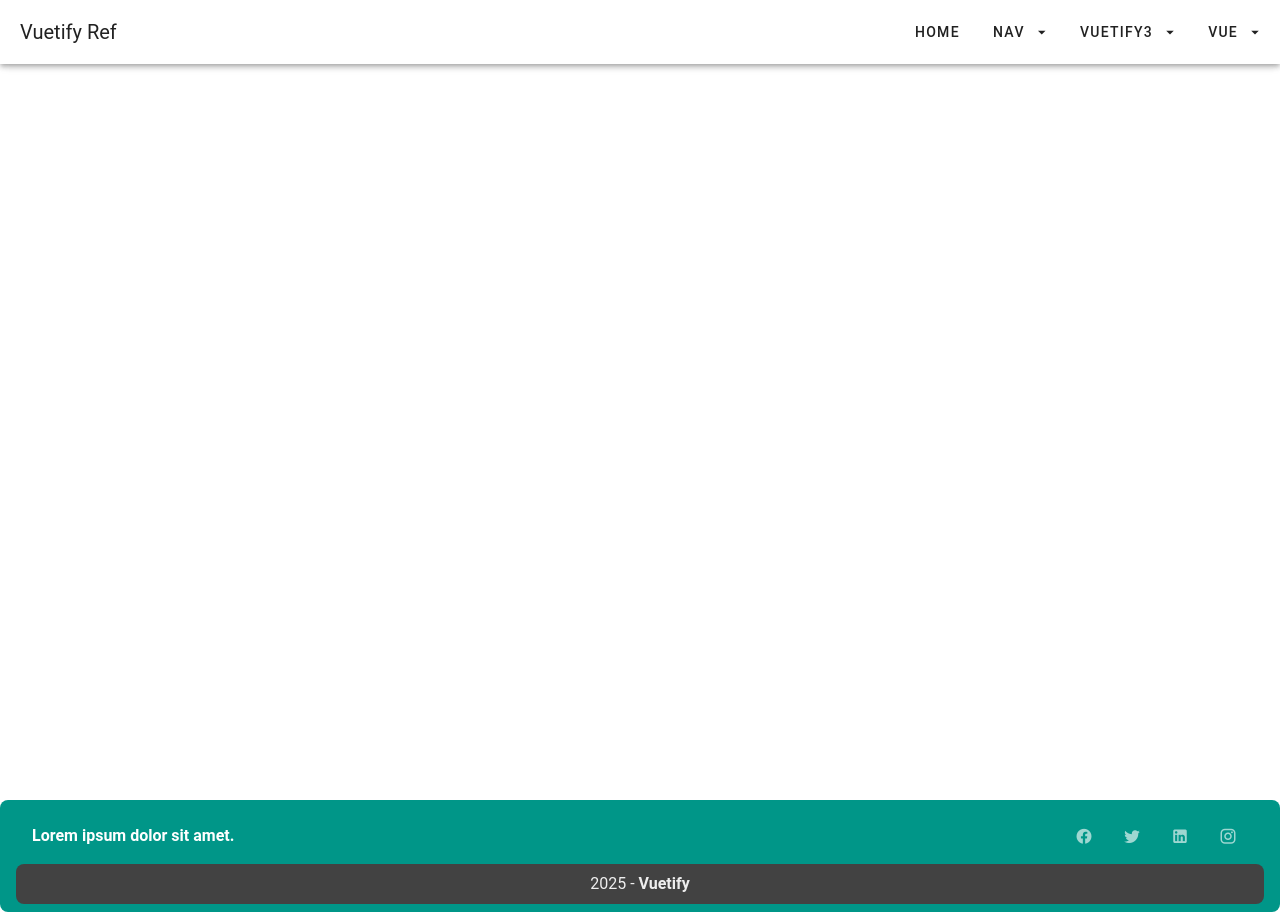
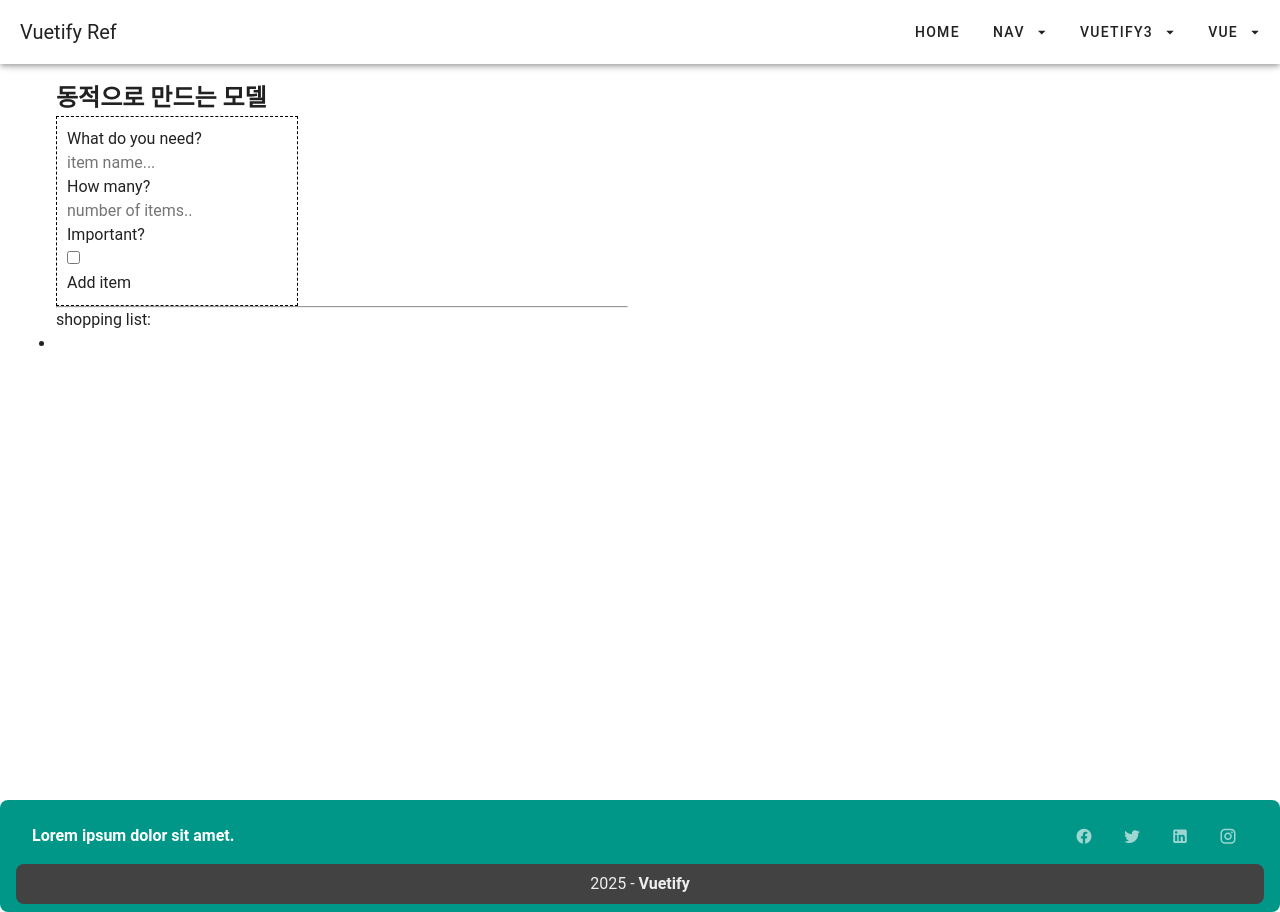
Before and after one commit to Leejinhee1106/vuetify, a Vue app in the folder layout/: page /vmodel in a window 1280 px wide. Built offline with nearby package versions, Linux system fonts and the light colour scheme; a small style sheet from the web is missing.

Commit message:
마지막

```diff
--- a/layout/src/components/ref/Vmodel.vue
+++ b/layout/src/components/ref/Vmodel.vue
@@ -1,9 +1,52 @@
 <template>
     <v-container>
         <v-row>
-            <v-col cols="12" md="4"></v-col>
-            <v-col cols="12" md="4"></v-col>
-            <v-col cols="12" md="4"></v-col>
+            <v-col cols="12" md="6">
+                <h2>동적으로 만드는 모델</h2>
+                <form @submit.prevent="addItem">
+                    <p>
+                    What do you need?<br/>
+                        <input type="text"
+                        required placeholder="item name..."
+                        v-model="itemName">
+                    </p>
+
+                    <p>
+                    How many?<br/>
+                        <input type="number"
+                        required placeholder="number of items.."
+                        v-model="itemNumber">
+                    </p>
+
+                    <p>
+                    Important?<br/>
+                        <input type="checkbox"
+                        v-model="itemImportant">
+                        {{ itemImportant }}
+                    </p>
+                    <button type="submit">Add item</button>
+                </form>
+                <br>
+                <hr>
+                <p>shopping list:</p>
+                <ul id="ulToFind">
+                    <li
+                    v-for="item in shoppingList"
+                    v-bind:class="{impClass: item.Important}"
+                    @click="item.found=!item.found"
+                    v-show="!item.found">
+                    {{ item.name }},{{ item.number }}
+                    </li>
+                </ul>
+
+                <ul id="ulFound">
+                    <li></li>
+                </ul>
+            </v-col>
+            <v-col cols="12" md="6"></v-col>
         </v-row>
     </v-container>
 </template>
+
+<script>
+</script>
```
